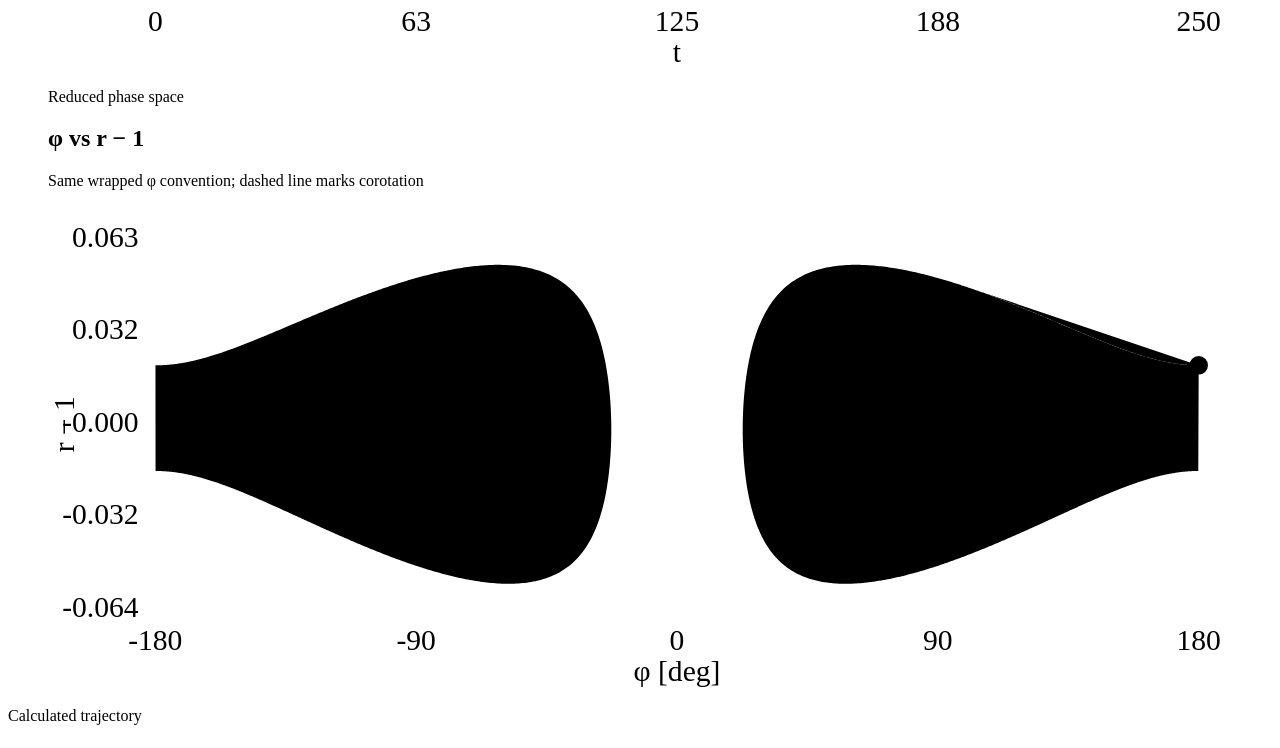
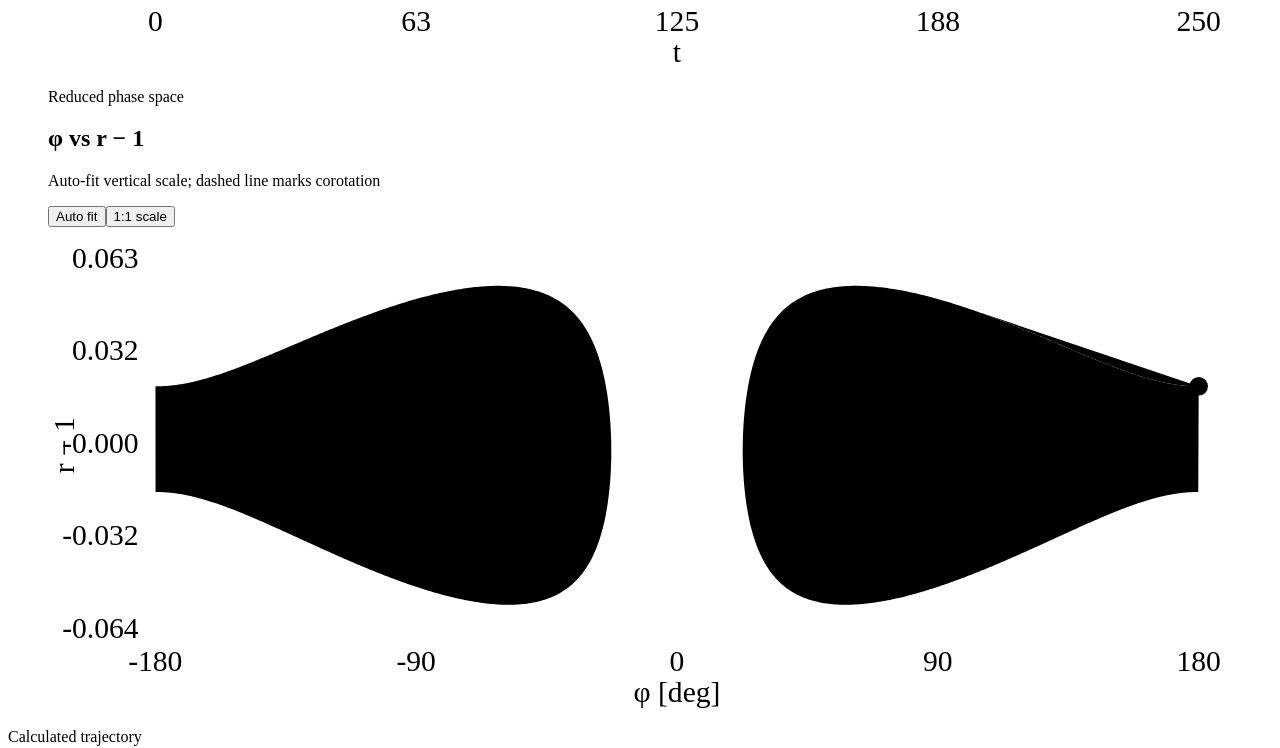
Before and after one commit to ttanigaw/cr3bp-guiding-center, a React (Vite) app: page / in a window 1280 px wide. Shown: the part 4554-5302 px from the top of the page. Built offline with nearby package versions, Linux system fonts and the light colour scheme; the HTML template or start-up script is replaced by a standard one.

Commit message:
Add selectable phase-space scaling modes

```diff
--- a/src/components/StatePlots.tsx
+++ b/src/components/StatePlots.tsx
@@ -1,4 +1,4 @@
-import type { ReactNode } from 'react'
+import { useState, type ReactNode } from 'react'
 import type { TrajectoryPoint } from '../physics/integrator'
 import { sampleTrajectory, wrapPhiDegrees, wrappedPlotSegments } from '../visualization/plotData'
 
@@ -17,11 +17,14 @@ interface PlotPath {
   d: string
 }
 
+type PhaseSpaceScaleMode = 'auto' | 'equal'
+
 const WIDTH = 640
-const HEIGHT = 260
+const DEFAULT_HEIGHT = 260
 const MARGIN = { left: 58, right: 18, top: 18, bottom: 42 }
 const INNER_WIDTH = WIDTH - MARGIN.left - MARGIN.right
-const INNER_HEIGHT = HEIGHT - MARGIN.top - MARGIN.bottom
+const DEFAULT_INNER_HEIGHT = DEFAULT_HEIGHT - MARGIN.top - MARGIN.bottom
+const RAD_TO_DEG = 180 / Math.PI
 
 function paddedRange(values: number[], includeValue: number, minimumSpan: number): Range {
   let min = Math.min(includeValue, ...values)
@@ -48,22 +51,29 @@ function scaleX(value: number, range: Range): number {
   return MARGIN.left + ((value - range.min) / (range.max - range.min)) * INNER_WIDTH
 }
 
-function scaleY(value: number, range: Range): number {
-  return MARGIN.top + (1 - (value - range.min) / (range.max - range.min)) * INNER_HEIGHT
+function scaleY(value: number, range: Range, innerHeight: number): number {
+  return MARGIN.top + (1 - (value - range.min) / (range.max - range.min)) * innerHeight
 }
 
 function pathFromPoints(
   points: Array<{ x: number; y: number }>,
   xRange: Range,
   yRange: Range,
+  innerHeight = DEFAULT_INNER_HEIGHT,
 ): string {
   return points
     .map((point, index) => {
       const x = scaleX(point.x, xRange)
-      const y = scaleY(point.y, yRange)
+      const y = scaleY(point.y, yRange, innerHeight)
       return `${index === 0 ? 'M' : 'L'} ${x.toFixed(3)} ${y.toFixed(3)}`
     })
     .join(' ')
+}
+
+function equalScaleInnerHeight(xRange: Range, yRange: Range): number {
+  const xSpanDegrees = xRange.max - xRange.min
+  const ySpanDegreesEquivalent = (yRange.max - yRange.min) * RAD_TO_DEG
+  return INNER_WIDTH * (ySpanDegreesEquivalent / xSpanDegrees)
 }
 
 function PlotFrame({
@@ -78,6 +88,7 @@ function PlotFrame({
   yTickFormat,
   horizontalReference,
   className,
+  height = DEFAULT_HEIGHT,
 }: {
   ariaLabel: string
   paths: PlotPath[]
@@ -90,14 +101,16 @@ function PlotFrame({
   yTickFormat: (value: number) => string
   horizontalReference?: number
   className?: string
+  height?: number
 }) {
+  const innerHeight = height - MARGIN.top - MARGIN.bottom
   const xTicks = makeTicks(xRange)
   const yTicks = makeTicks(yRange)
 
   return (
     <svg
       className={`state-plot${className ? ` ${className}` : ''}`}
-      viewBox={`0 0 ${WIDTH} ${HEIGHT}`}
+      viewBox={`0 0 ${WIDTH} ${height}`}
       role="img"
       aria-label={ariaLabel}
     >
@@ -105,14 +118,14 @@ function PlotFrame({
         const x = scaleX(tick, xRange)
         return (
           <g key={`x-${tick}`}>
-            <line className="state-grid-line" x1={x} y1={MARGIN.top} x2={x} y2={MARGIN.top + INNER_HEIGHT} />
-            <text className="state-tick-label" x={x} y={HEIGHT - 20} textAnchor="middle">{xTickFormat(tick)}</text>
+            <line className="state-grid-line" x1={x} y1={MARGIN.top} x2={x} y2={MARGIN.top + innerHeight} />
+            <text className="state-tick-label" x={x} y={height - 20} textAnchor="middle">{xTickFormat(tick)}</text>
           </g>
         )
       })}
 
       {yTicks.map((tick) => {
-        const y = scaleY(tick, yRange)
+        const y = scaleY(tick, yRange, innerHeight)
         return (
           <g key={`y-${tick}`}>
             <line className="state-grid-line" x1={MARGIN.left} y1={y} x2={MARGIN.left + INNER_WIDTH} y2={y} />
@@ -125,31 +138,31 @@ function PlotFrame({
         <line
           className="state-reference-line"
           x1={MARGIN.left}
-          y1={scaleY(horizontalReference, yRange)}
+          y1={scaleY(horizontalReference, yRange, innerHeight)}
           x2={MARGIN.left + INNER_WIDTH}
-          y2={scaleY(horizontalReference, yRange)}
+          y2={scaleY(horizontalReference, yRange, innerHeight)}
         />
       )}
 
-      <line className="state-axis-line" x1={MARGIN.left} y1={MARGIN.top + INNER_HEIGHT} x2={MARGIN.left + INNER_WIDTH} y2={MARGIN.top + INNER_HEIGHT} />
-      <line className="state-axis-line" x1={MARGIN.left} y1={MARGIN.top} x2={MARGIN.left} y2={MARGIN.top + INNER_HEIGHT} />
+      <line className="state-axis-line" x1={MARGIN.left} y1={MARGIN.top + innerHeight} x2={MARGIN.left + INNER_WIDTH} y2={MARGIN.top + innerHeight} />
+      <line className="state-axis-line" x1={MARGIN.left} y1={MARGIN.top} x2={MARGIN.left} y2={MARGIN.top + innerHeight} />
 
       {paths.map((path) => <path key={path.key} className="state-data-line" d={path.d} />)}
 
       <circle
         className="state-current-marker"
         cx={scaleX(current.x, xRange)}
-        cy={scaleY(current.y, yRange)}
+        cy={scaleY(current.y, yRange, innerHeight)}
         r="5"
       />
 
-      <text className="state-axis-title" x={MARGIN.left + INNER_WIDTH / 2} y={HEIGHT - 3} textAnchor="middle">{xLabel}</text>
+      <text className="state-axis-title" x={MARGIN.left + INNER_WIDTH / 2} y={height - 3} textAnchor="middle">{xLabel}</text>
       <text
         className="state-axis-title"
         x="14"
-        y={MARGIN.top + INNER_HEIGHT / 2}
+        y={MARGIN.top + innerHeight / 2}
         textAnchor="middle"
-        transform={`rotate(-90 14 ${MARGIN.top + INNER_HEIGHT / 2})`}
+        transform={`rotate(-90 14 ${MARGIN.top + innerHeight / 2})`}
       >
         {yLabel}
       </text>
@@ -157,15 +170,30 @@ function PlotFrame({
   )
 }
 
-function PlotCard({ eyebrow, title, note, children, className }: { eyebrow: string; title: string; note: string; children: ReactNode; className?: string }) {
+function PlotCard({
+  eyebrow,
+  title,
+  note,
+  children,
+  className,
+  actions,
+}: {
+  eyebrow: string
+  title: string
+  note: string
+  children: ReactNode
+  className?: string
+  actions?: ReactNode
+}) {
   return (
     <figure className={`state-plot-card${className ? ` ${className}` : ''}`}>
       <div className="state-plot-heading">
         <div>
           <p className="eyebrow">{eyebrow}</p>
           <h2>{title}</h2>
+          <p className="plot-note">{note}</p>
         </div>
-        <p className="plot-note">{note}</p>
+        {actions}
       </div>
       {children}
     </figure>
@@ -173,6 +201,7 @@ function PlotCard({ eyebrow, title, note, children, className }: { eyebrow: stri
 }
 
 export default function StatePlots({ trajectory, currentPoint }: StatePlotsProps) {
+  const [phaseSpaceScaleMode, setPhaseSpaceScaleMode] = useState<PhaseSpaceScaleMode>('auto')
   const sampled = sampleTrajectory(trajectory)
   const timeMax = Math.max(trajectory[trajectory.length - 1]?.t ?? 0, 1e-9)
   const timeRange = { min: 0, max: timeMax }
@@ -188,12 +217,24 @@ export default function StatePlots({ trajectory, currentPoint }: StatePlotsProps
   }))
 
   const rOffsetRange = paddedRange(sampled.map((point) => point.r - 1), 0, 0.02)
+  const phaseInnerHeight = phaseSpaceScaleMode === 'equal'
+    ? equalScaleInnerHeight(phiRange, rOffsetRange)
+    : DEFAULT_INNER_HEIGHT
+  const phaseHeight = MARGIN.top + phaseInnerHeight + MARGIN.bottom
   const phasePaths = wrappedSegments.map((segment, index) => ({
     key: `phase-${index}`,
-    d: pathFromPoints(segment.map((point) => ({ x: point.phiDegrees, y: point.rOffset })), phiRange, rOffsetRange),
+    d: pathFromPoints(
+      segment.map((point) => ({ x: point.phiDegrees, y: point.rOffset })),
+      phiRange,
+      rOffsetRange,
+      phaseInnerHeight,
+    ),
   }))
 
   const currentPhiDegrees = wrapPhiDegrees(currentPoint.phi)
+  const phaseNote = phaseSpaceScaleMode === 'equal'
+    ? '1:1 scale uses (r − 1) × 180/π for vertical display scaling; dashed line marks corotation'
+    : 'Auto-fit vertical scale; dashed line marks corotation'
 
   return (
     <section className="state-plot-grid" aria-label="Guiding-center state plots">
@@ -229,7 +270,32 @@ export default function StatePlots({ trajectory, currentPoint }: StatePlotsProps
         />
       </PlotCard>
 
-      <PlotCard eyebrow="Reduced phase space" title="φ vs r − 1" note="Same wrapped φ convention; dashed line marks corotation" className="phase-space-card">
+      <PlotCard
+        eyebrow="Reduced phase space"
+        title="φ vs r − 1"
+        note={phaseNote}
+        className="phase-space-card"
+        actions={(
+          <div className="phase-scale-controls" role="group" aria-label="Phase-space vertical scale mode">
+            <button
+              type="button"
+              className={`toggle-button${phaseSpaceScaleMode === 'auto' ? ' active' : ''}`}
+              aria-pressed={phaseSpaceScaleMode === 'auto'}
+              onClick={() => setPhaseSpaceScaleMode('auto')}
+            >
+              Auto fit
+            </button>
+            <button
+              type="button"
+              className={`toggle-button${phaseSpaceScaleMode === 'equal' ? ' active' : ''}`}
+              aria-pressed={phaseSpaceScaleMode === 'equal'}
+              onClick={() => setPhaseSpaceScaleMode('equal')}
+            >
+              1:1 scale
+            </button>
+          </div>
+        )}
+      >
         <PlotFrame
           ariaLabel="Wrapped rotating-frame angle versus guiding-center radial offset"
           paths={phasePaths}
@@ -242,6 +308,7 @@ export default function StatePlots({ trajectory, currentPoint }: StatePlotsProps
           yTickFormat={(value) => value.toFixed(3)}
           horizontalReference={0}
           className="phase-space-plot"
+          height={phaseHeight}
         />
       </PlotCard>
     </section>
```
